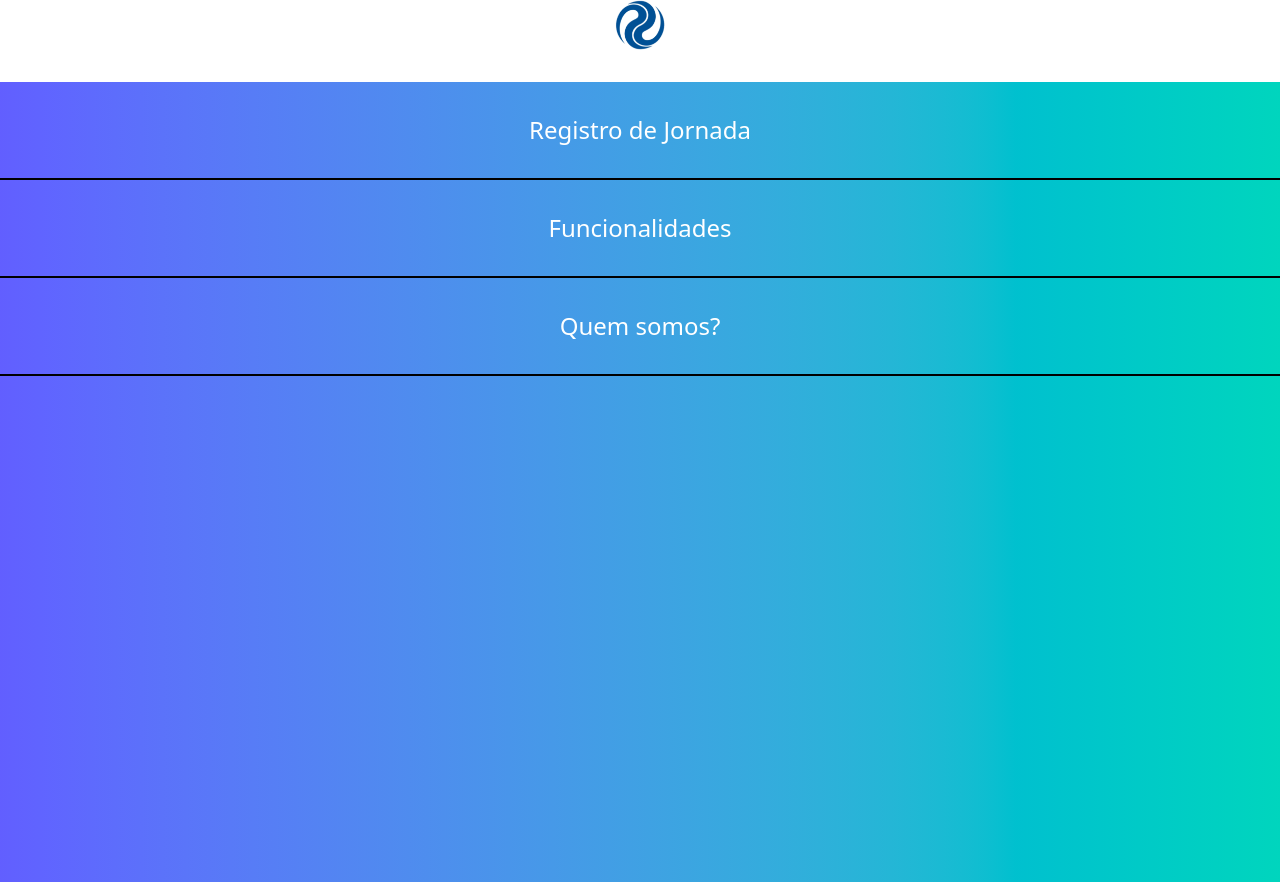
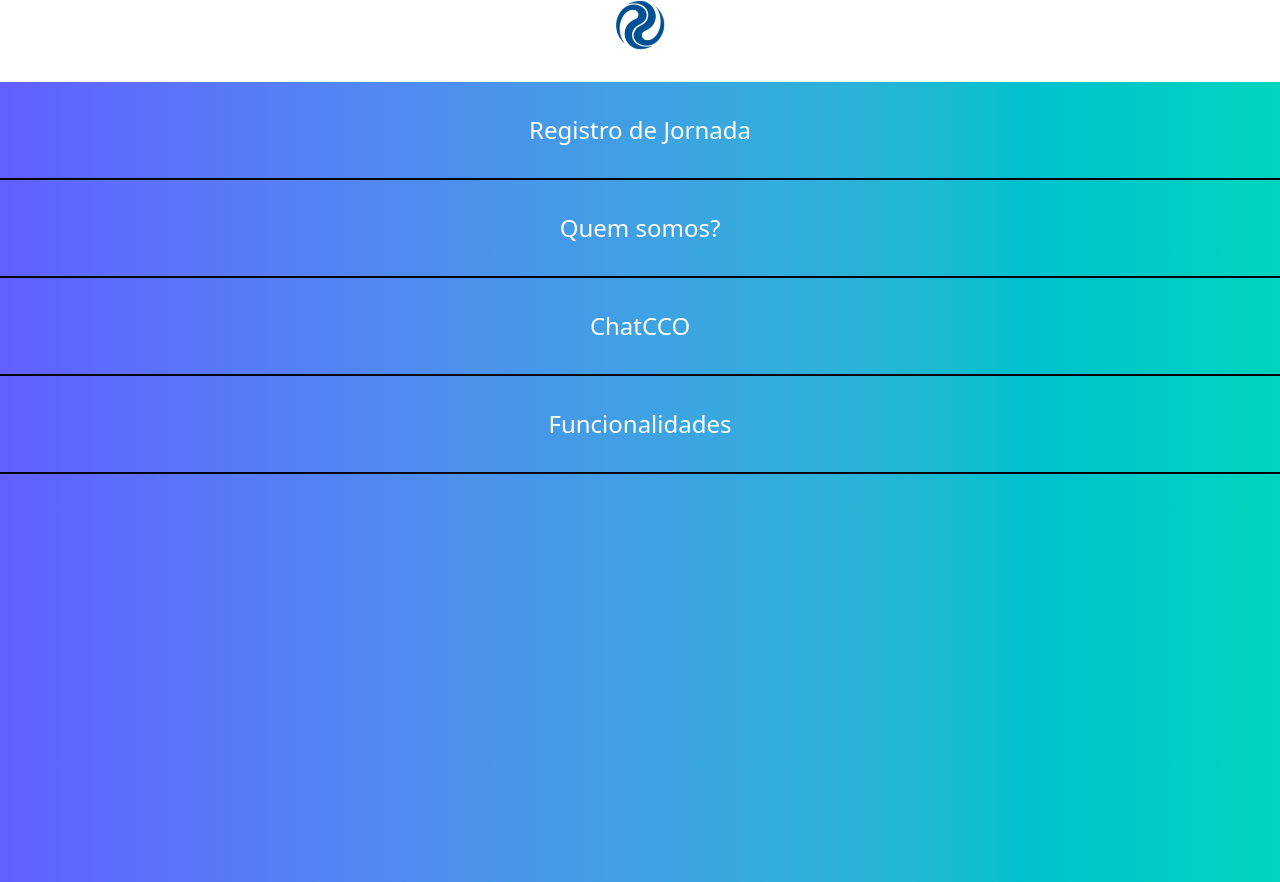
Before and after one commit to DLuIg/CCR-RailSync, a Next.js app: page /Menu in a window 1280 px wide. Built offline with nearby package versions, Linux system fonts and the light colour scheme.

Commit message:
Menu refatorado e adicionado novo acesso

```diff
--- a/src/app/Menu/page.tsx
+++ b/src/app/Menu/page.tsx
@@ -5,6 +5,9 @@ import Link from 'next/link'
 export default function Menu () {
     return(
         <>
+
+
+
 
            <body >
 
@@ -17,33 +20,50 @@ export default function Menu () {
 
                     <div className='flex flex-col items-center h-screen  bg-linear-to-r/oklab from-indigo-500 to-teal-400  font-inter '>
 
-                        <div className='mb-8 mt-8'>
+                        <div className='mb-8 mt-8 transform transition duration-300 ease-in-out hover:scale-110'>
                             <label  >
-                                <Link href="/BaterPonto" className='text-white text-2xl font-inter hover:text-black hover:scale-110 hover:text-3xl transform transition duration-300'>Registro de Jornada</Link>
+                                <Link href="/BaterPonto" className='text-white text-2xl font-inter hover:text-gray-300 hover:scale-110 hover:text-3xl '>Registro de Jornada</Link>
                             </label>
 
                         </div>
 
                         <div className='w-full border-b-2 border-black'></div>
 
-                        <div className='mb-8 mt-8'>
+                        <div className='mb-8 mt-8 transform transition duration-300 ease-in-out hover:scale-110'>
+                            <label className='w-5' >
+                            <Link href="/Integrantes" className='text-white text-2xl font-inter hover:text-gray-300 hover:scale-110 hover:text-3xl '>Quem somos?</Link>
+                            </label>
+                        </div>
+
+                        <div className='w-full border-b-2 border-black'></div>
+
+                        <div className='mb-8 mt-8 transform transition duration-300 ease-in-out hover:scale-110'>
                             <label  >
-                            <Link href="/Funcionalidades" className='text-white text-2xl font-inter hover:text-black hover:scale-110 hover:text-3xl transform transition duration-300'>Funcionalidades</Link>
+                            <Link href="/ChatCCO" className='text-white text-2xl font-inter hover:text-gray-300 hover:scale-110 hover:text-3xl  '>ChatCCO</Link>
+                            </label>
+
+                        </div>
+                        <div className='w-full border-b-2 border-black'></div>
+
+
+
+
+                        <div className='mb-8 mt-8 transform transition duration-300 ease-in-out hover:scale-110'>
+                            <label  >
+                            <Link href="/Funcionalidades" className='text-white text-2xl font-inter hover:text-gray-300 hover:scale-110 hover:text-3xl  '>Funcionalidades</Link>
                             </label>
 
                         </div>
 
 
+
+
+
                         <div className='w-full border-b-2 border-black'></div>
 
 
-                        <div className='mb-8 mt-8'>
-                            <label className='w-5' >
-                            <Link href="/Integrantes" className='text-white text-2xl font-inter hover:text-black hover:scale-110 hover:text-3xl transform transition duration-300'>Quem somos?</Link>
-                            </label>
-                        </div>
 
-                        <div className='w-full border-b-2 border-black'></div>
+
 
                     </div>
 
```
